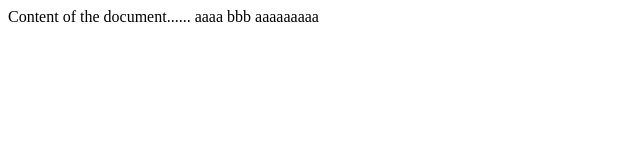
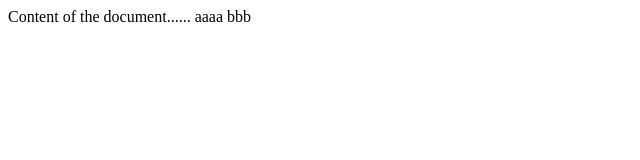
Before and after one commit to MCsolutionlt/TestGit, a plain HTML site: page index.html in a window 1280 px wide. Shown: the full height of the page, 0-640 px from the left. Drawn offline with Linux system fonts and the light colour scheme.

Commit message:
Istryniau

```diff
--- a/index.html
+++ b/index.html
@@ -9,7 +9,7 @@
 Content of the document......
 aaaa
 bbb
-aaaaaaaaa
+
 </body>
 
 </html>
```
